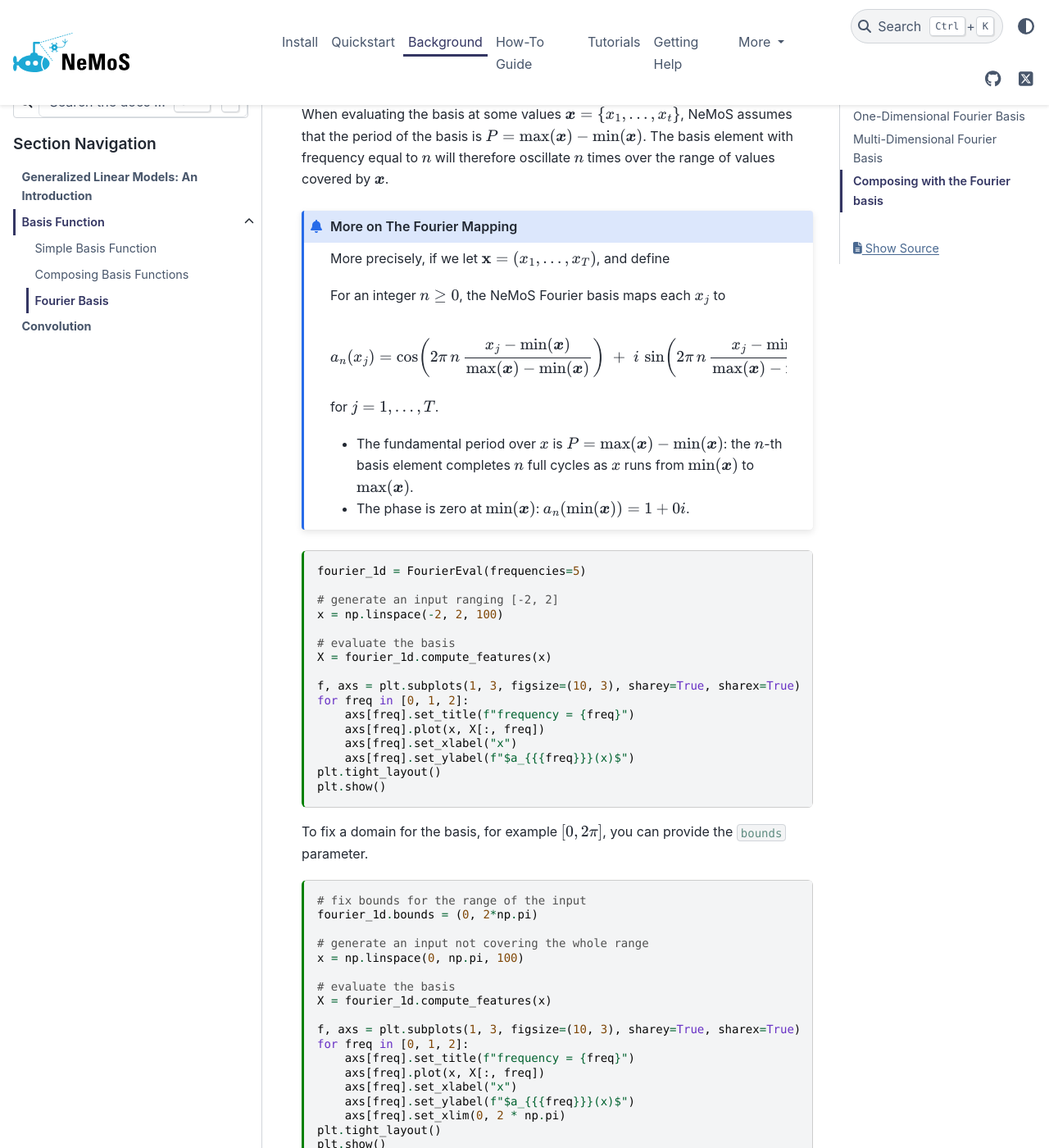
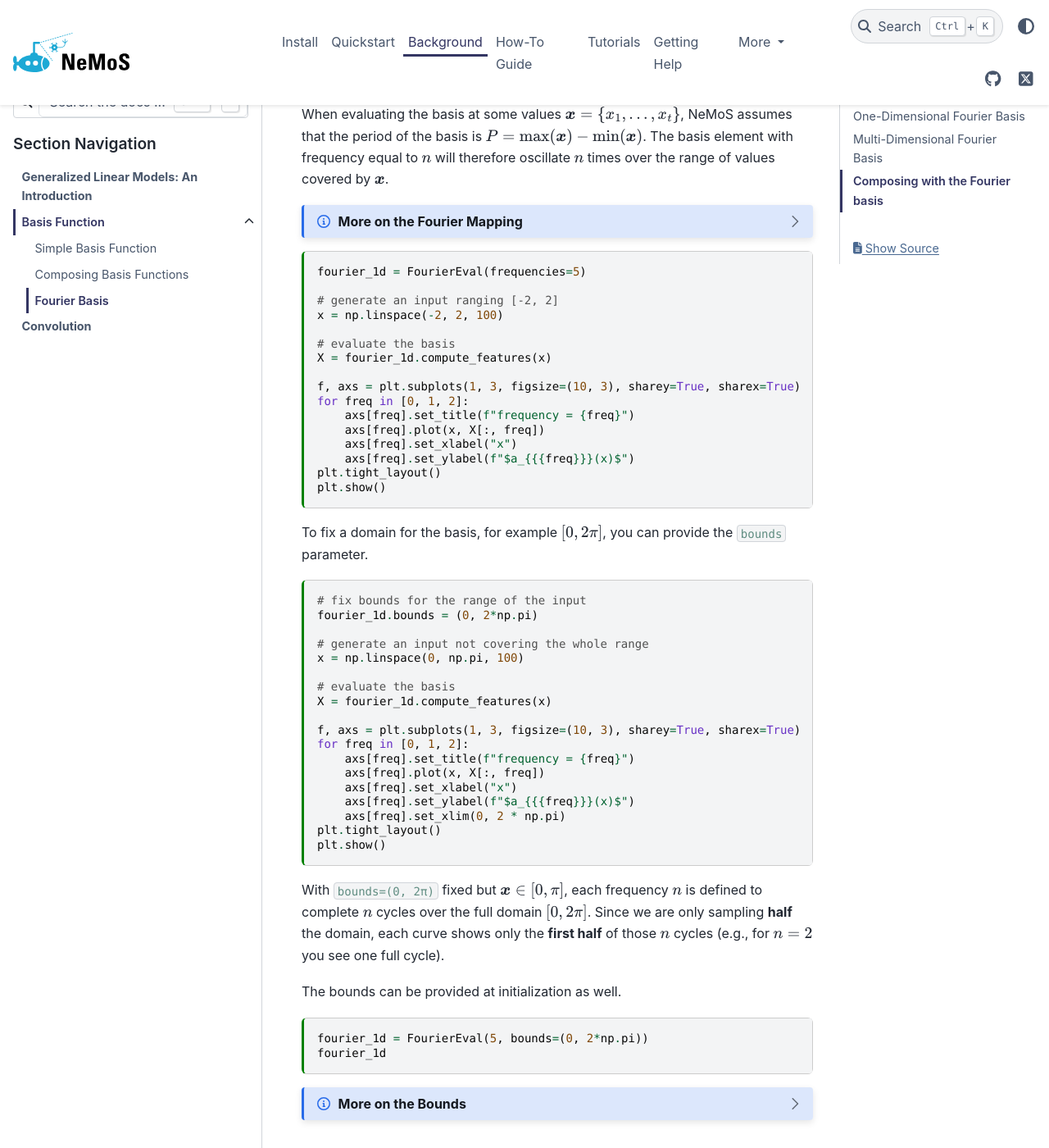
Before and after one commit to flatironinstitute/nemos, a Sphinx documentation site: the page built from docs/background/basis/ndimensional_foureir_basis.md, in a window 1280 px wide and 1400 px high, scrolled down 3599 px. Shown: the whole window at 82% size. Built offline with Sphinx 7.4.7 and the PyData theme 0.15.4, drawn with Linux system fonts in a browser that asks for light colours.

Commit message:
added extra info

````diff
--- a/docs/background/basis/ndimensional_foureir_basis.md
+++ b/docs/background/basis/ndimensional_foureir_basis.md
@@ -202,23 +202,22 @@
 When evaluating the basis at some values $\boldsymbol{x} = \{x_1,...,x_t\}$, NeMoS assumes that the period of the basis is $P = \max(\boldsymbol{x}) - \min(\boldsymbol{x})$. The basis element with frequency equal to $n$ will therefore oscillate $n$ times over the range of values covered by $\boldsymbol{x}$.
 
 
-:::{admonition} More on The Fourier Mapping
-:class:{note}
-
-More precisely, if we let $\mathbf{x}=(x_1,\ldots,x_T)$, and define
+:::{dropdown} More on the Fourier Mapping
+:color: info
+:icon: info
 
 
-For an integer $n\ge 0$, the NeMoS Fourier basis maps each $x_j$ to
+More precisely, let $\boldsymbol{x}=(x_1,\ldots,x_T)$. For an integer $n\ge 0$, the $n$-th Fourier basis element maps each $x_j$ to
 
 $$
 a_n(x_j)
-= \cos\!\left(2\pi\, n\,\frac{x_j-\min(\boldsymbol{x}) }{\max(\boldsymbol{x}) - \min(\boldsymbol{x})}\right)
-\;+\; i\,\sin\!\left(2\pi\, n\,\frac{x_j-\min(\boldsymbol{x})}{\max(\boldsymbol{x}) - \min(\boldsymbol{x})}\right).
+= \cos\!\left(2\pi n\,\frac{x_j-\min(\boldsymbol{x})}{\max(\boldsymbol{x})-\min(\boldsymbol{x})}\right)
+\;+\; i\,\sin\!\left(2\pi n\,\frac{x_j-\min(\boldsymbol{x})}{\max(\boldsymbol{x})-\min(\boldsymbol{x})}\right).
 $$
 
 for $j=1,\ldots,T$.
 
-* The fundamental period over $x$ is $P = \max(\boldsymbol{x}) - \min(\boldsymbol{x})$: the $n$-th basis element completes $n$ full cycles as $x$ runs from $\min(\boldsymbol{x})$ to $\max(\boldsymbol{x})$.
+* The fundamental period over $x$ is $P=\max(\boldsymbol{x})-\min(\boldsymbol{x})$: the $n$-th basis element completes $n$ full cycles as $x$ runs from $\min(\boldsymbol{x})$ to $\max(\boldsymbol{x})$.
 * The phase is zero at $\min(\boldsymbol{x})$: $a_n(\min(\boldsymbol{x}))=1+0i$.
 
 :::
@@ -275,6 +274,32 @@
 fourier_1d = FourierEval(5, bounds=(0, 2*np.pi))
 fourier_1d
 ```
+:::{dropdown} More on the Bounds
+:color: info
+:icon: info
+
+
+When bounds $b_{\min} < b_{\max}$, are provided, the mapping from input $\boldsymbol{x}=(x_1,\ldots,x_T)$ to the $n\text{-th}$ basis element works as follows.,
+
+$$
+a_n(x_j)
+=
+\begin{cases}
+\cos\!\left(2\pi n\,\frac{x_j-b_{\min}}{b_{\max}-b_{\min}}\right)
+\;+\; i\,\sin\!\left(2\pi n\,\frac{x_j-b_{\min}}{b_{\max}-b_{\min}}\right) && \text{if } x_j \in [b_{\min}, b_{\max}] \\
+\text{NaN} && \text{otherwise}
+\end{cases}
+$$
+
+for $j=1,\ldots,T$.
+
+In other words,
+
+* The fundamental period over $x$ is $P=b_{\max} - b_{\min}$: the $n$-th basis element completes $n$ full cycles as $x$ runs from $b_{\min}$ to $b_{\max}$.
+* The phase is zero at $b_{\min}$: $a_n(b_{\min})=1+0i$.
+* The basis evaluated at samples lying outside the bounds will return a NaN.
+
+:::
 
 ## Multi-Dimensional Fourier Basis
 
````
